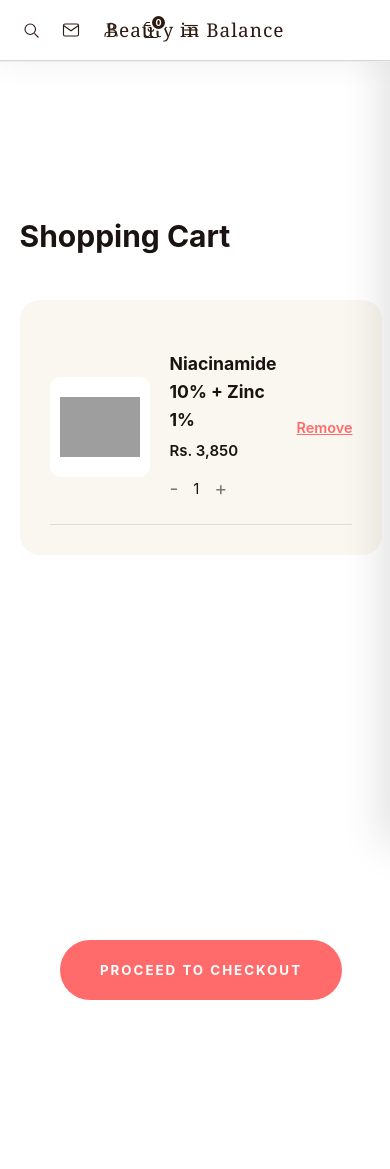
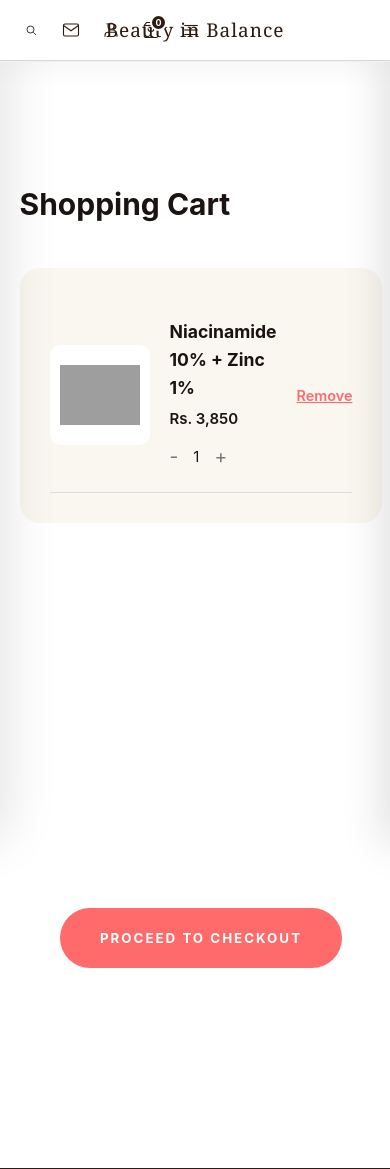
Before and after one commit to sandun3608/BeautyInBalance, a PHP site: page /cart.html in a window 390 px wide. Shown: the top 1169 px of the page. Run offline with PHP 8.4, Linux system fonts and the light colour scheme; grey boxes are pictures that could not be loaded.

Commit message:
Mobile UI Update: Curved side bar, removed top ribbon on mobile, and beautified search icon for a premium look

```diff
--- a/styles.css
+++ b/styles.css
@@ -2124,15 +2124,42 @@ img { display: block; width: 100%; height: 100%; object-fit: cover; }
     margin-top: 0px !important;
   }
 
-  body { padding-top: 92px !important; } /* Header(60) + AnnBar(32) */
-
-  /* Reset initial header to be slightly opaque so it's visible over the white slider */
+  /* Remove top ribbon on mobile */
+  .announcement-bar { display: none !important; }
+  body { padding-top: 60px !important; } /* Only Header height now */
+
   .site-header {
-    background: rgba(255, 255, 255, 0.95) !important;
-    backdrop-filter: blur(10px) !important;
+    background: rgba(255, 255, 255, 0.98) !important;
+    border-bottom: 1px solid rgba(0,0,0,0.05) !important;
   }
   .site-logo, .ic-btn svg, .ham-btn svg {
     color: var(--brown) !important;
+  }
+
+  /* Beautify Search Icon */
+  #search-open {
+    padding: 10px !important;
+    transition: all 0.3s ease !important;
+  }
+  #search-open:active {
+    transform: scale(0.9);
+    opacity: 0.7;
+  }
+  #search-open svg {
+    width: 22px !important;
+    height: 22px !important;
+    stroke-width: 1.8 !important; /* Slightly bolder for premium look */
+  }
+
+  /* Curve the Mobile Drawer (Side Bar) */
+  .mobile-drawer {
+    border-radius: 0 30px 30px 0 !important; /* Elegant curves on the outer edge */
+    box-shadow: 10px 0 50px rgba(0,0,0,0.1) !important;
+    overflow: hidden !important;
+  }
+  .drawer-top {
+    padding: 25px 20px !important;
+    border-bottom: 1px solid rgba(0,0,0,0.03) !important;
   }
   .m-cat-wrapper {
     overflow-x: auto !important;
```
